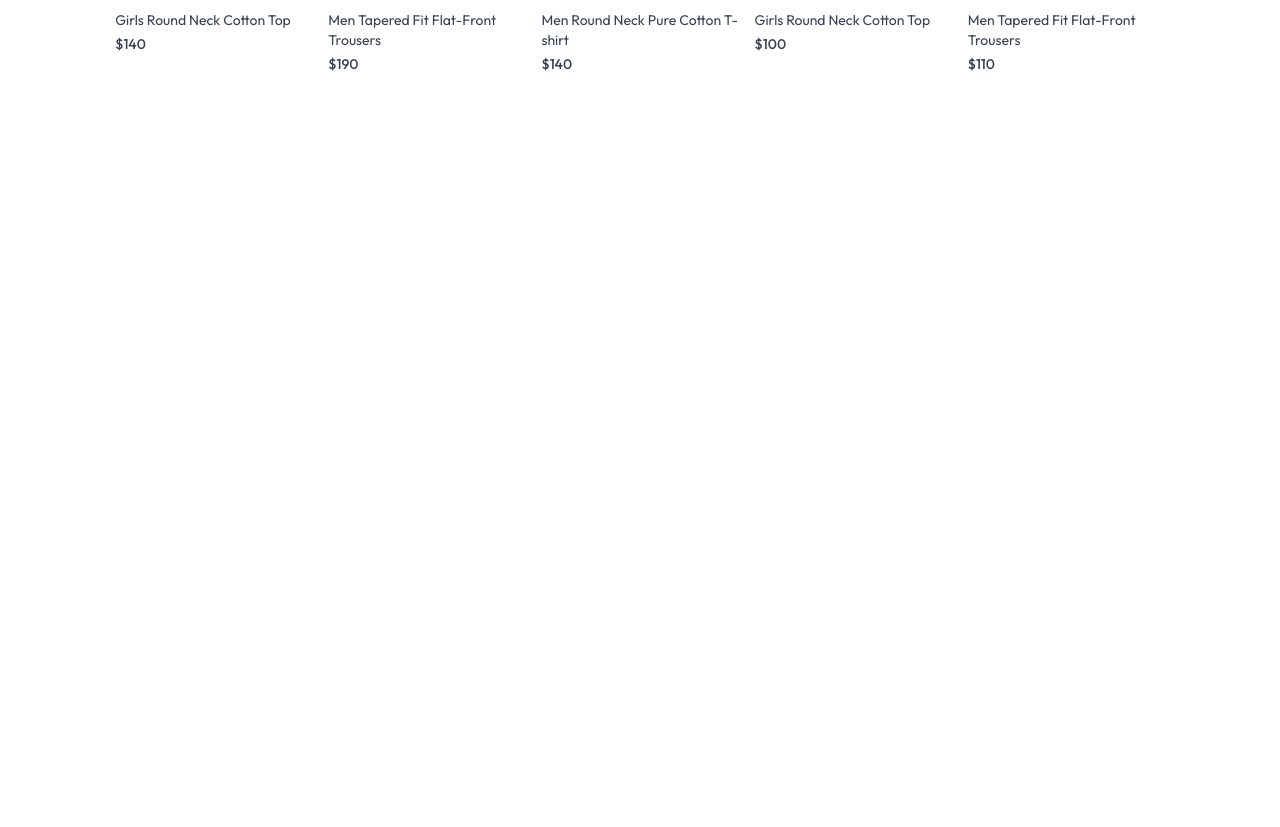
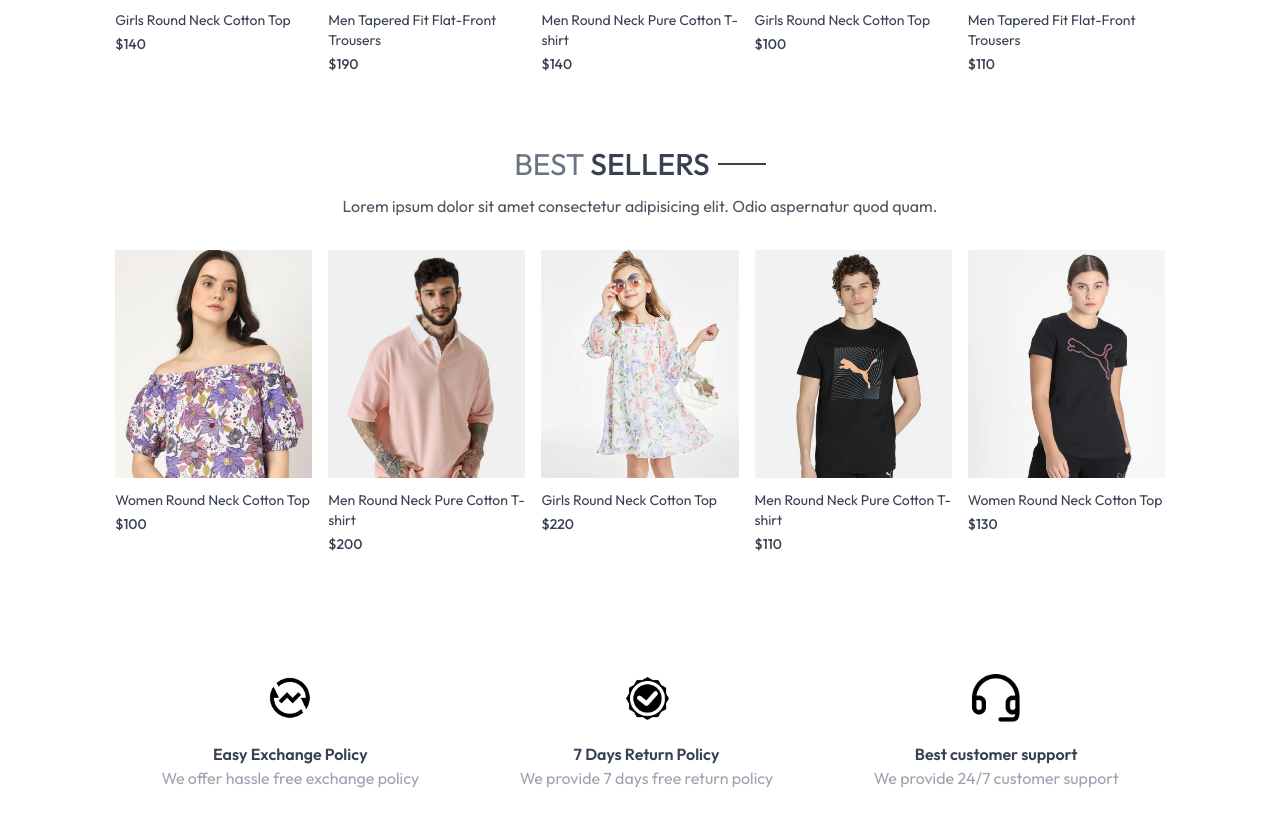
Before and after one commit to imran-assad/ecommerceWebProject2, a React (Vite) app: page / in a window 1280 px wide. Shown: the part 1275-2102 px from the top of the page. Before the commit the page ends 1349 px from the top, so only its background shows below. Built offline with nearby package versions, Linux system fonts and the light colour scheme.

Commit message:
BestSeller and Our Policy component completed

```diff
--- /dev/null
+++ b/src/components/BestSeller.jsx
@@ -0,0 +1,41 @@
+import React, { useContext, useEffect, useState } from "react";
+import { ShopContext } from "../context/ShopContext";
+import Title from "./Title";
+import ProductItem from "./ProductItem";
+import { products } from "../assets/frontend_assets/assets";
+
+const BestSeller = () => {
+  const { products } = useContext(ShopContext);
+  const [bestSeller, setBestSeller] = useState([]);
+  useEffect(() => {
+    const bestProduct = products.filter((item) => item.bestseller);
+    setBestSeller(bestProduct.slice(0, 5));
+  }, []);
+  return (
+    <>
+      <div className="my-10">
+        <div className="text-center text-3xl py-8">
+          <Title text1={"BEST"} text2={"SELLERS"} />
+          <p className="w-3/4 m-auto text-xs sm:text-sm md:text-base text-gray-600">
+            Lorem ipsum dolor sit amet consectetur adipisicing elit. Odio
+            aspernatur quod quam.
+          </p>
+        </div>
+
+        <div className="grid grid-cols-2 sm:grid-cols-3 md:grid-cols-4 lg:grid-cols-5 gap-4 gap-y-6">
+          {bestSeller.map((item, index) => (
+            <ProductItem
+              key={index}
+              id={item._id}
+              name={item.name}
+              image={item.image}
+              price={item.price}
+            />
+          ))}
+        </div>
+      </div>
+    </>
+  );
+};
+
+export default BestSeller;
--- a/src/components/Navbar.jsx
+++ b/src/components/Navbar.jsx
@@ -6,7 +6,10 @@
   const [isVisible, setVisible] = useState(false);
   return (
     <div className=" py-5 flex items-center justify-between font-medium">
-      <img src={assets.logo} alt="" className="w-36" />
+      <Link to="/">
+        <img src={assets.logo} alt="" className="w-36" />
+      </Link>
+
       {/* menu bar code starts from here */}
       <ul className="hidden sm:flex gap-5 text-md text-gray-700">
         <NavLink to="/" className="flex flex-col gap-1  ">
--- /dev/null
+++ b/src/components/OurPolicy.jsx
@@ -0,0 +1,26 @@
+import React from "react";
+import { assets } from "../assets/frontend_assets/assets";
+
+const OurPolicy = () => {
+  return (
+    <div className="flex flex-col sm:flex-row justify-around gap-12 sm:gap-2 text-center py-20 text-xs sm:text-sm md:text-base text-gray-700">
+      <div>
+        <img src={assets.exchange_icon} alt="" className="w-12 m-auto mb-5" />
+        <p className="font-semibold">Easy Exchange Policy</p>
+        <p className="text-gray-400">We offer hassle free exchange policy</p>
+      </div>
+      <div>
+        <img src={assets.quality_icon} alt="" className="w-12 m-auto mb-5" />
+        <p className="font-semibold">7 Days Return Policy</p>
+        <p className="text-gray-400">We provide 7 days free return policy</p>
+      </div>
+      <div>
+        <img src={assets.support_img} alt="" className="w-12 m-auto mb-5" />
+        <p className="font-semibold">Best customer support</p>
+        <p className="text-gray-400">We provide 24/7 customer support</p>
+      </div>
+    </div>
+  );
+};
+
+export default OurPolicy;
--- a/src/index.css
+++ b/src/index.css
@@ -15,3 +15,9 @@
   font-weight: 400;
   font-style: normal;
 }
+@media (max-width: 640px) {
+  a.active {
+    background-color: black;
+    color: white;
+  }
+}
--- a/src/pages/Home.jsx
+++ b/src/pages/Home.jsx
@@ -1,12 +1,16 @@
 import React from "react";
 import Hero from "../components/Hero";
 import LatestCollection from "../components/LatestCollection";
+import BestSeller from "../components/BestSeller";
+import OurPolicy from "../components/OurPolicy";
 
 const Home = () => {
   return (
     <div>
       <Hero />
       <LatestCollection />
+      <BestSeller />
+      <OurPolicy />
     </div>
   );
 };
```
